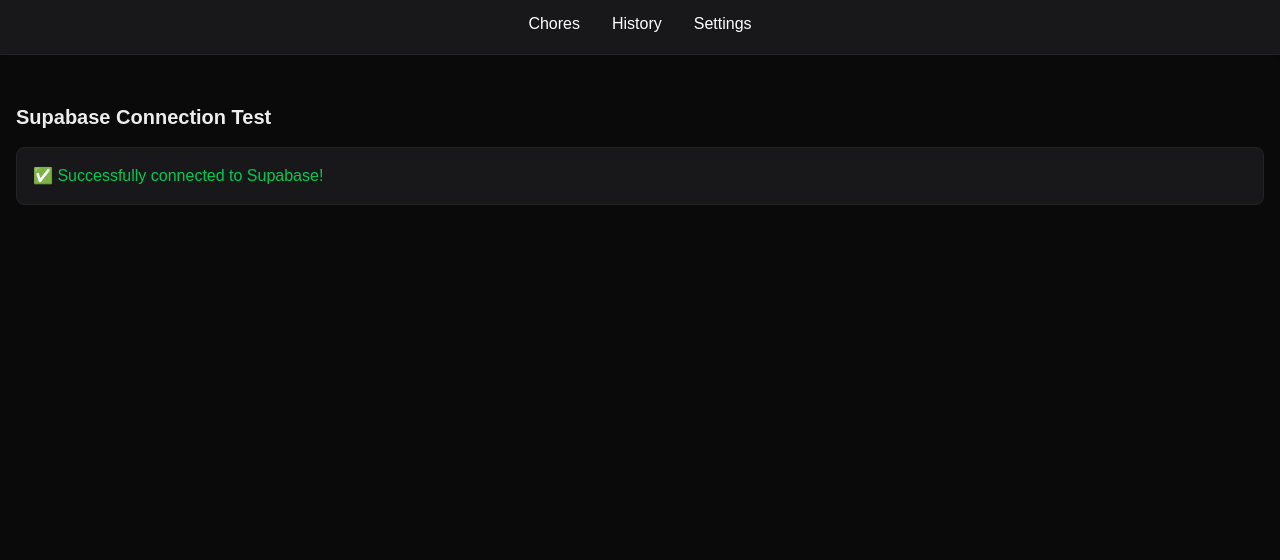
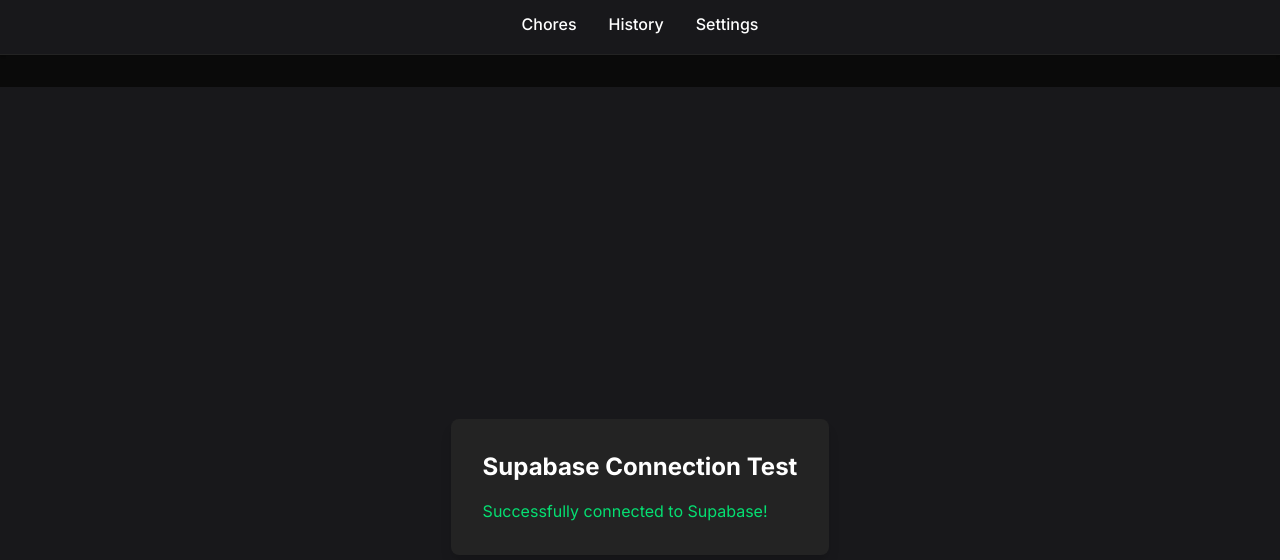
Before and after one commit to aliciace00/roommate-chores, a Next.js app: page /test-connection in a window 1280 px wide. Shown: the top 560 px of the page. Built offline with nearby package versions, Linux system fonts and the light colour scheme; no server answers; the database is empty.

Commit message:
Fix TypeScript and ESLint errors

```diff
--- a/src/app/history/page.tsx
+++ b/src/app/history/page.tsx
@@ -5,7 +5,7 @@
 import React, { useState, useEffect } from 'react';
 import { BarChart, Bar, XAxis, YAxis, Tooltip, ResponsiveContainer, CartesianGrid, LabelList } from 'recharts';
 import { supabase } from '@/lib/supabase';
-import type { Chore, Roommate } from '@/lib/supabase';
+import type { Roommate } from '@/lib/supabase';
 
 // Temporary household ID for testing - we'll replace this with real auth later
 const TEST_HOUSEHOLD_ID = '00000000-0000-0000-0000-000000000000';
--- a/src/app/layout.tsx
+++ b/src/app/layout.tsx
@@ -1,34 +1,23 @@
 import type { Metadata } from "next";
-import { Geist, Geist_Mono } from "next/font/google";
+import { Inter } from "next/font/google";
 import "./globals.css";
-import Link from "next/link";
 import MonthlyStatsNav from "./MonthlyStatsNav";
 
-const geistSans = Geist({
-  variable: "--font-geist-sans",
-  subsets: ["latin"],
-});
-
-const geistMono = Geist_Mono({
-  variable: "--font-geist-mono",
-  subsets: ["latin"],
-});
+const inter = Inter({ subsets: ["latin"] });
 
 export const metadata: Metadata = {
-  title: "Roommate Chores App",
-  description: "Track and assign chores for roommates",
+  title: "Roommate Chores",
+  description: "Track and manage household chores with your roommates",
 };
 
 export default function RootLayout({
   children,
-}: Readonly<{
+}: {
   children: React.ReactNode;
-}>) {
+}) {
   return (
     <html lang="en">
-      <body
-        className={`${geistSans.variable} ${geistMono.variable} antialiased`}
-      >
+      <body className={inter.className}>
         {/* Navigation bar at the top */}
         <nav className="w-full bg-[#18181b] text-white py-3 px-6 flex items-center shadow mb-8 border-b border-[#232323] justify-between">
           <MonthlyStatsNav />
--- a/src/app/page.tsx
+++ b/src/app/page.tsx
@@ -97,12 +97,7 @@
           : c
       ));
     } catch (err) {
-      console.error('Mark done error:', {
-        error: err,
-        message: err instanceof Error ? err.message : 'Unknown error',
-        details: err instanceof Error ? (err as any).details : undefined,
-        hint: err instanceof Error ? (err as any).hint : undefined
-      });
+      console.error('Error marking chore as done:', err);
       setError(err instanceof Error ? err.message : 'Failed to mark chore as done');
     }
   };
--- a/src/app/test-connection/page.tsx
+++ b/src/app/test-connection/page.tsx
@@ -10,14 +10,17 @@
   useEffect(() => {
     async function testConnection() {
       try {
-        const { data, error } = await supabase.from('households').select('count').limit(1);
+        const { error } = await supabase
+          .from('roommates')
+          .select('*')
+          .limit(1);
 
         if (error) throw error;
-
         setStatus('success');
       } catch (err) {
+        console.error('Connection test error:', err);
         setStatus('error');
-        setError(err instanceof Error ? err.message : 'Unknown error occurred');
+        setError(err instanceof Error ? err.message : 'Failed to connect to Supabase');
       }
     }
 
@@ -25,19 +28,19 @@
   }, []);
 
   return (
-    <div className="p-4">
-      <h1 className="text-xl font-bold mb-4">Supabase Connection Test</h1>
-      <div className="p-4 rounded-lg bg-[#18181b] border border-[#232323]">
+    <div className="min-h-screen flex items-center justify-center bg-[#18181b] text-white">
+      <div className="p-8 rounded-lg bg-[#232323] shadow-lg">
+        <h1 className="text-2xl font-bold mb-4">Supabase Connection Test</h1>
         {status === 'loading' && (
-          <p className="text-gray-400">Testing connection...</p>
+          <p className="text-blue-400">Testing connection...</p>
         )}
         {status === 'success' && (
-          <p className="text-green-500">✅ Successfully connected to Supabase!</p>
+          <p className="text-green-400">Successfully connected to Supabase!</p>
         )}
         {status === 'error' && (
           <div>
-            <p className="text-red-500">❌ Failed to connect to Supabase</p>
-            {error && <p className="text-red-400 mt-2 text-sm">{error}</p>}
+            <p className="text-red-400">Failed to connect to Supabase</p>
+            {error && <p className="text-red-300 mt-2">{error}</p>}
           </div>
         )}
       </div>
```
